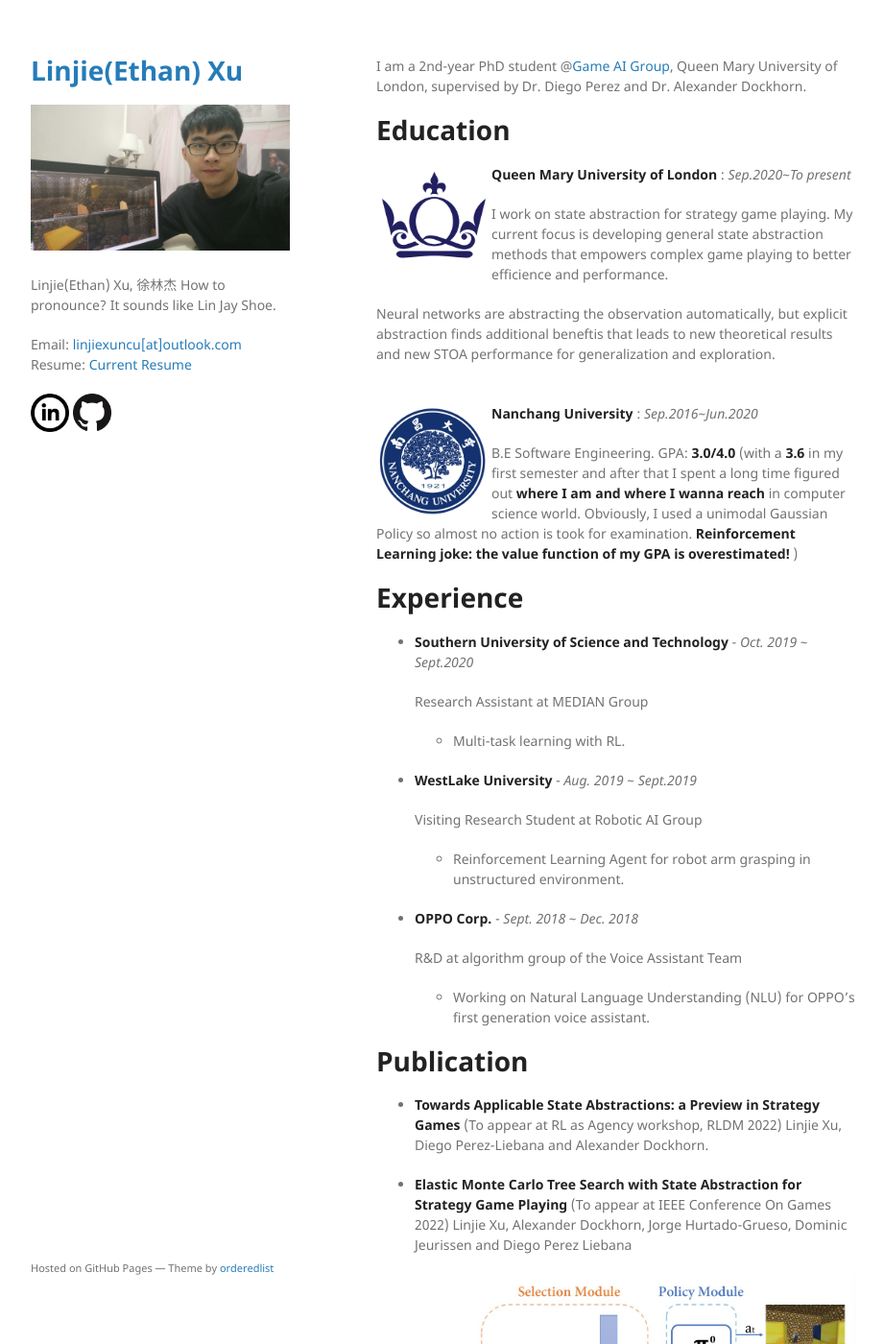
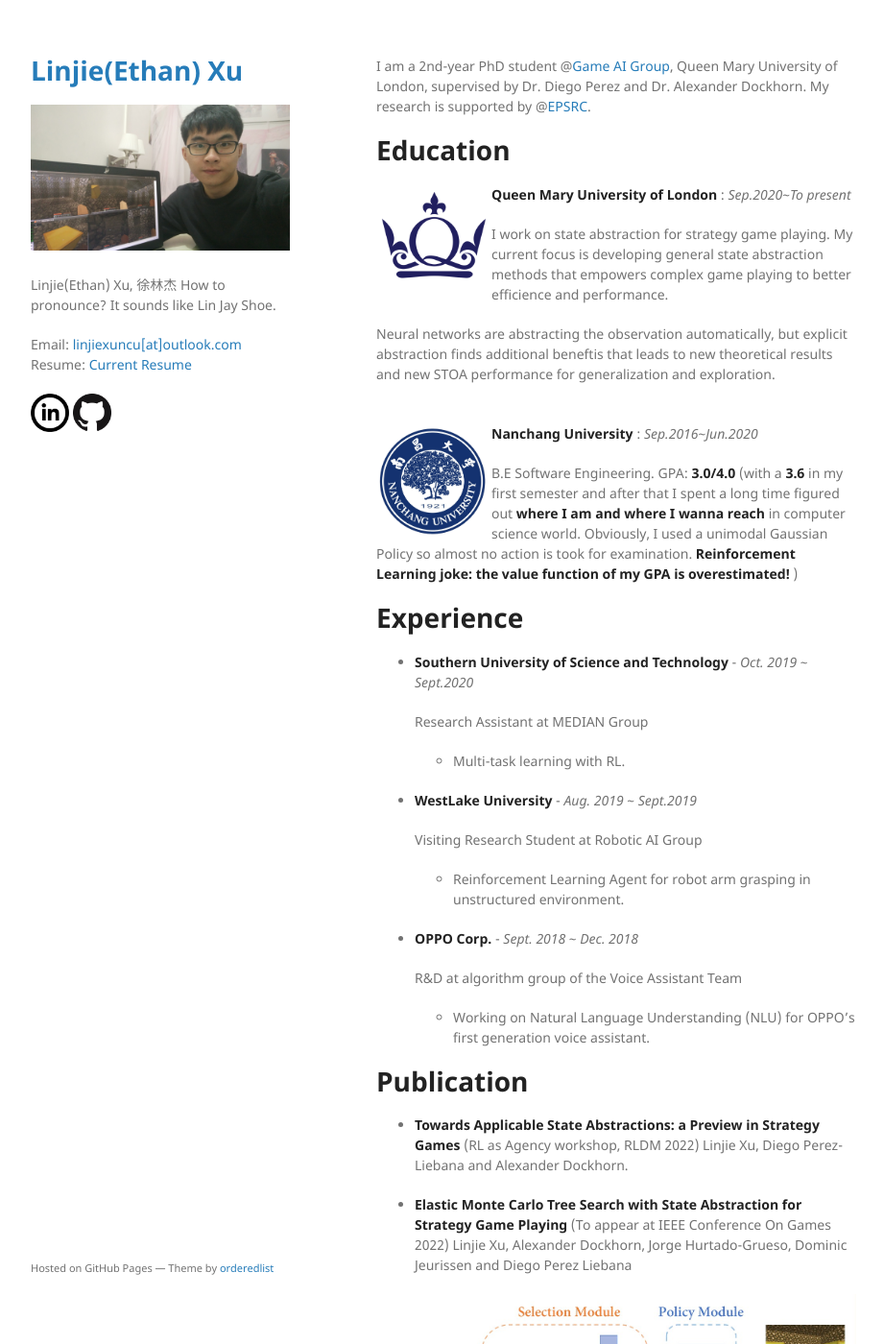
Before and after one commit to egg-west/egg-west.github.io, a Jekyll site: the page built from index.md, in a window 1280 px wide and 1400 px high. Shown: the whole window at 96% size, without its empty margins (178-1099 px from the left). Built offline with Jekyll 4.4.1, drawn with Linux system fonts in a browser that asks for light colours; our own code applies the rules of GitHub Pages for plain Markdown files; the repository's description, which GitHub fills in, is left out.

Commit message:
add grant info

```diff
--- a/index.md
+++ b/index.md
@@ -1,4 +1,4 @@
-I am a 2nd-year PhD student  @[Game AI Group](http://gameai.eecs.qmul.ac.uk/), Queen Mary University of London, supervised by Dr. Diego Perez and Dr. Alexander Dockhorn.
+I am a 2nd-year PhD student  @[Game AI Group](http://gameai.eecs.qmul.ac.uk/), Queen Mary University of London, supervised by Dr. Diego Perez and Dr. Alexander Dockhorn. My research is supported by @[EPSRC](https://gow.epsrc.ukri.org/NGBOViewGrant.aspx?GrantRef=EP/T008962/1).
 
 
 
@@ -39,7 +39,7 @@ B.E Software Engineering.  GPA: **3.0/4.0** (with a **3.6** in my first semester
     * Working on Natural Language Understanding (NLU) for OPPO's first generation voice assistant.
 
 # Publication
-* **Towards Applicable State Abstractions: a Preview in Strategy Games** (To appear at RL as Agency workshop, RLDM 2022) Linjie Xu, Diego Perez-Liebana and Alexander Dockhorn.
+* **Towards Applicable State Abstractions: a Preview in Strategy Games** (RL as Agency workshop, RLDM 2022) Linjie Xu, Diego Perez-Liebana and Alexander Dockhorn.
 
 * **Elastic Monte Carlo Tree Search with State Abstraction for Strategy Game Playing** (To appear at IEEE Conference On Games 2022) Linjie Xu, Alexander Dockhorn, Jorge Hurtado-Grueso, Dominic Jeurissen and Diego Perez Liebana
 
```
